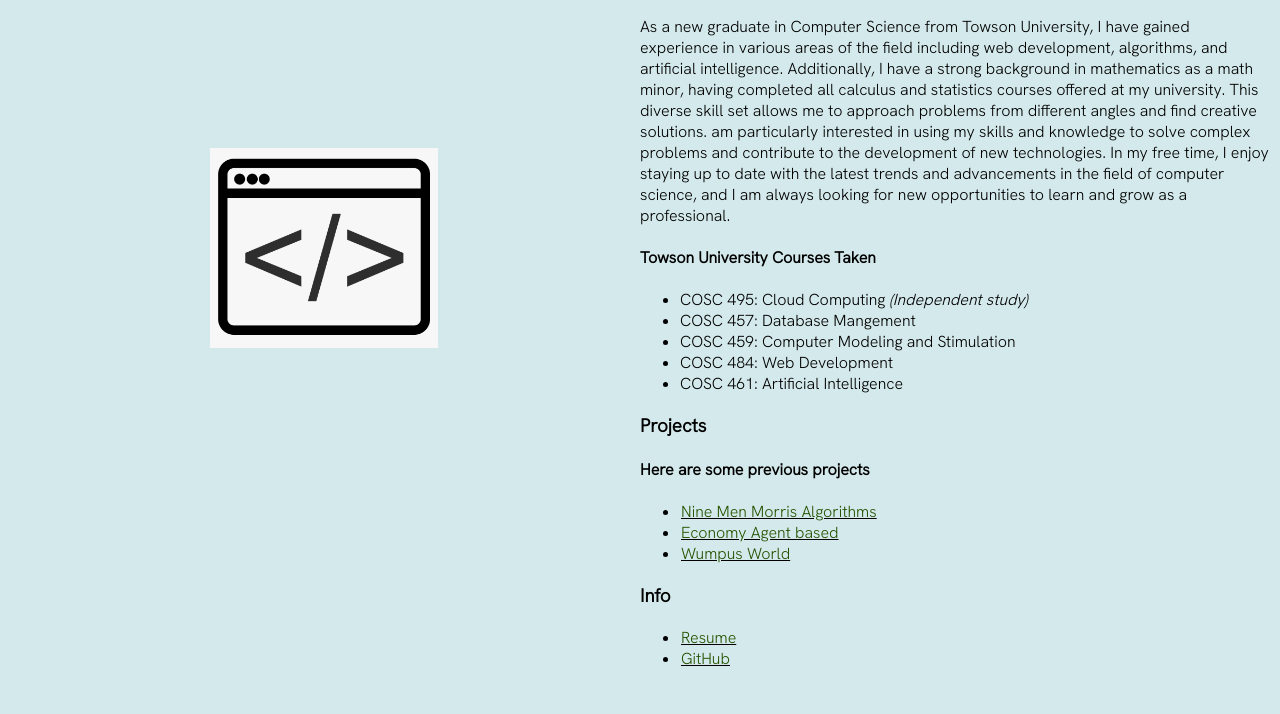
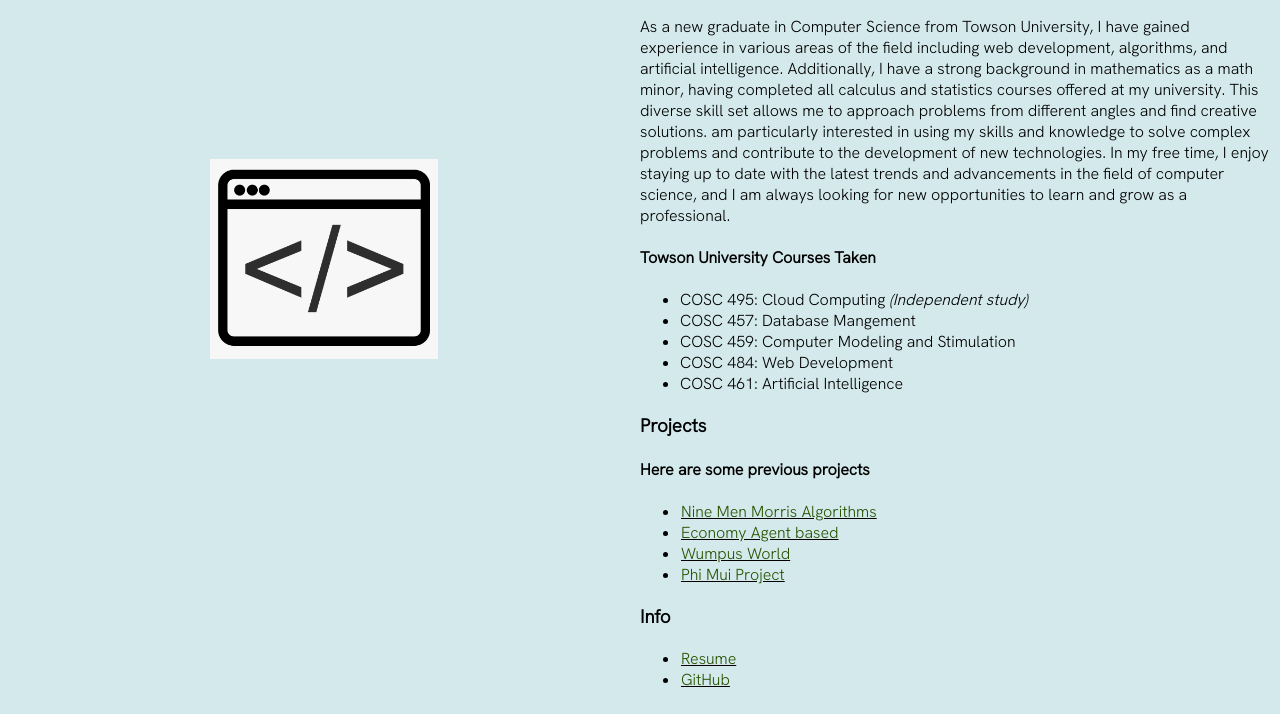
Before and after one commit to aresemaworkneh/aresemaw.github.io, a plain HTML site: page index.html in a window 1280 px wide. Shown: the part 191-905 px from the top of the page. Before the commit the page ends 884 px from the top, so only its background shows below. Drawn offline with Linux system fonts and the light colour scheme.

Commit message:
Update index.html

```diff
--- a/index.html
+++ b/index.html
@@ -38,6 +38,9 @@
                 <li><u><a href="https://github.com/aresemaw/NineMenMorrisGame_AI.git">Nine Men Morris Algorithms</a></u></li>
                 <li><u><a href="https://github.com/aresemaw/EconomyAgent.git">Economy Agent based </a></u></li>
                 <li><u><a href="https://github.com/aresemaw/WumpusWorld.git">Wumpus World </a></u>
+                <li><u><a href="https://github.com/aresemaw/PhiMuIProject.git">Phi Mui Project </a></u></li>
+
+
 
             </ul>
 
```
